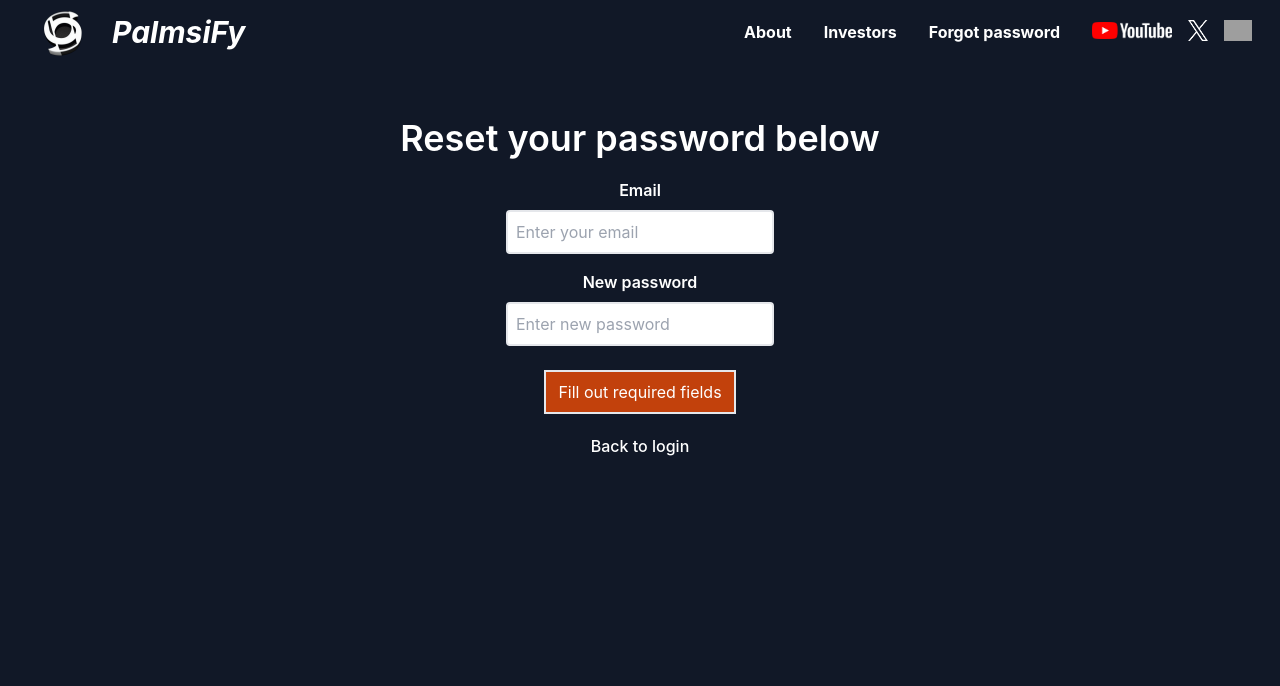
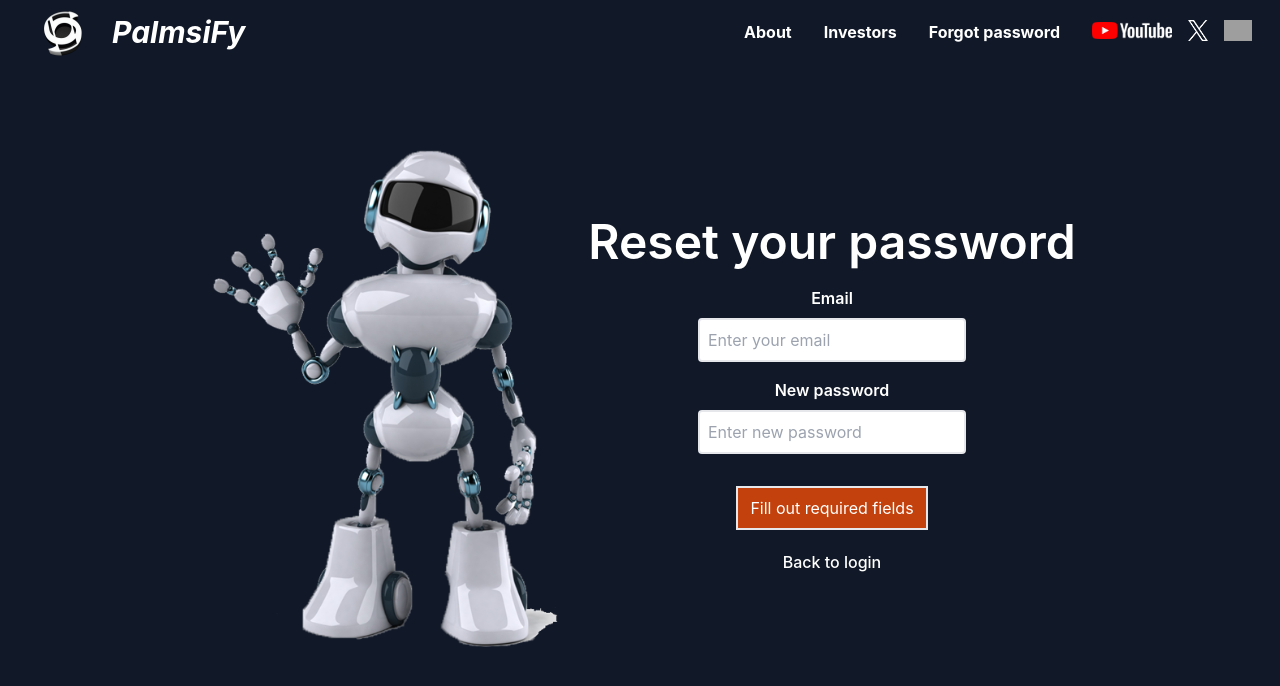
Before and after one commit to italianPalms/palmsiFy, a React (Create React App) app: page /forgotPassword in a window 1280 px wide. Shown: the top 686 px of the page. Built offline with nearby package versions, Linux system fonts and the light colour scheme; no server answers; grey boxes are pictures that could not be loaded.

Commit message:
add img and align img and input fields

```diff
--- a/src/pages/forgot_password/ForgotPassword.jsx
+++ b/src/pages/forgot_password/ForgotPassword.jsx
@@ -2,6 +2,7 @@ import React, { useState, useEffect } from "react";
 import axios from "axios";
 import Header from "../../components/Header";
 import { useNavigate } from "react-router-dom";
+import airbot from "../../img/airobot.png";
 
 export default function ForgotPassword () {
 
@@ -65,8 +66,14 @@ export default function ForgotPassword () {
         <div>
             <Header />
         </div>
-        <div className="flex flex-col items-center min-h-screen justify-center py-2 pb-56">
-            <h1 className="text-4xl font-semibold mb-3">Reset your password below</h1>
+        <div className="flex flex-row items-center justify-center">
+
+            <div>
+                <img className="sm:w-80 md:w-80 lg:w-96" src={airbot} alt="Aitbot"></img>
+            </div>
+
+            <div className="flex flex-col justify-center items-center min-h-screen">
+            <h1 className="text-5xl sm:text-3xl md:text-3xl lg:text-5xl font-semibold mb-3">Reset your password</h1>
             <label className="mb-2 mt-2 font-semibold">Email</label>
             <input className={`p-2 text-black rounded border-2 ${emailColor}`}
                 id="email"
@@ -79,7 +86,7 @@ export default function ForgotPassword () {
             {resetPasswordAttempted && emailBorderColor ? <p className="text-red-500">Email is required</p> : ""}
 
             <label className="mb-2 mt-4 font-semibold">New password</label>
-            <input className={`p-2 text-black rounded border-2 ${passwordColor}`}
+            <input className={`p-2 text-black rounded border-2 mb-2 ${passwordColor}`}
                 id="password"
                 type="password"
                 value={user.password}
@@ -96,7 +103,8 @@ export default function ForgotPassword () {
 
             <a href="/login" className="p-2 font-medium text-base">Back to login</a>
 
-            {resetPasswordAttempted && emailBorderColor || passwordBorderColor ? <h2 className="text-2xl">Please fill out all required fields</h2> : ""}
+            {resetPasswordAttempted && emailBorderColor || passwordBorderColor ? <h2 className="text-2xl text-red-300">Please fill out all required fields</h2> : ""}
+            </div>
         </div>
         </>
     )
```
